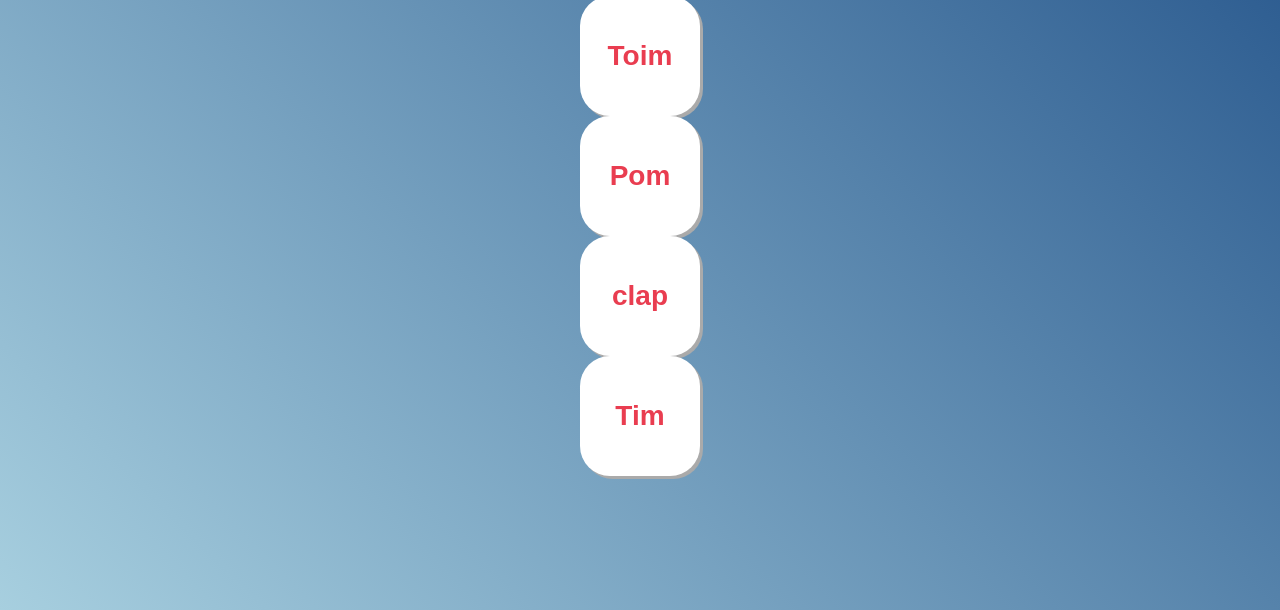
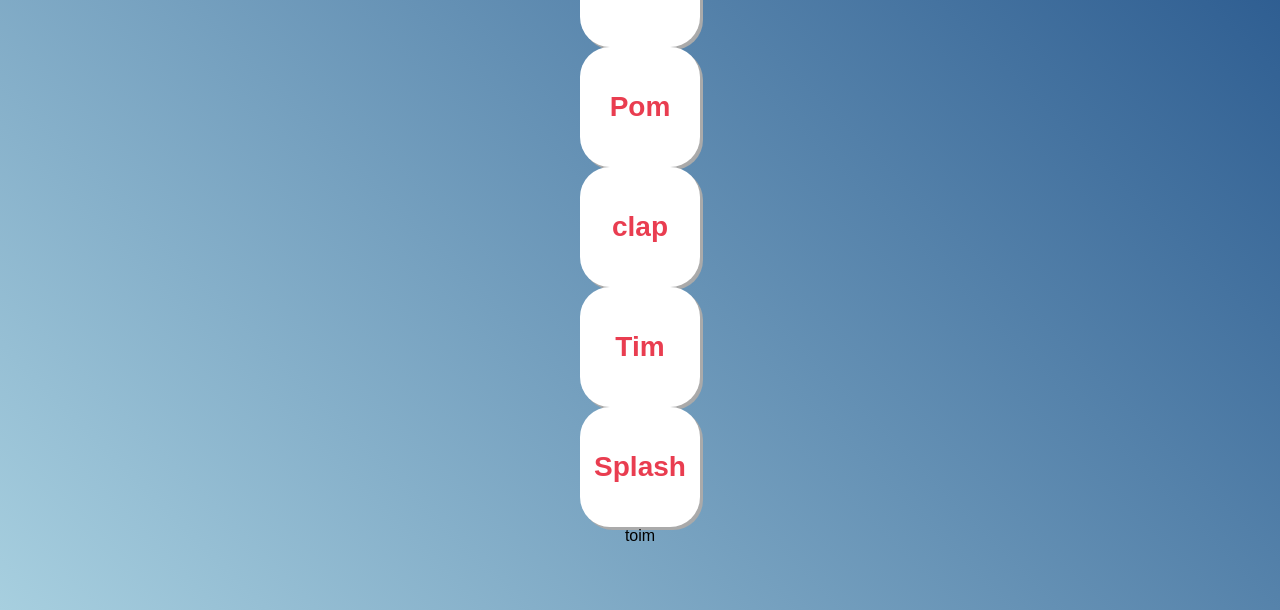
Before and after one commit to vinicinho30/alura-midi, a plain HTML site: page index.html in a window 1280 px wide. Shown: the part 190-800 px from the top of the page. Drawn offline with Linux system fonts and the light colour scheme.

Commit message:
Update index.html

```diff
--- a/index.html
+++ b/index.html
@@ -29,7 +29,11 @@
         <button class="tecla tecla_pom">Pom</button>
         <button class="tecla tecla_clap">clap</button>
         <button class="tecla tecla_tim">Tim</button>
+    <button class="tecla tecla_puff</button>
+        <button class="tecla_splash">Splash</button>
+    <button class+"tecla tecla_toim">toim</button>
     </section>
+
 
     <audio src="sounds/keyq.wav" id="som_tecla_pom"></audio>
     <audio src="sounds/keyw.wav" id="som_tecla_clap"></audio>
```
